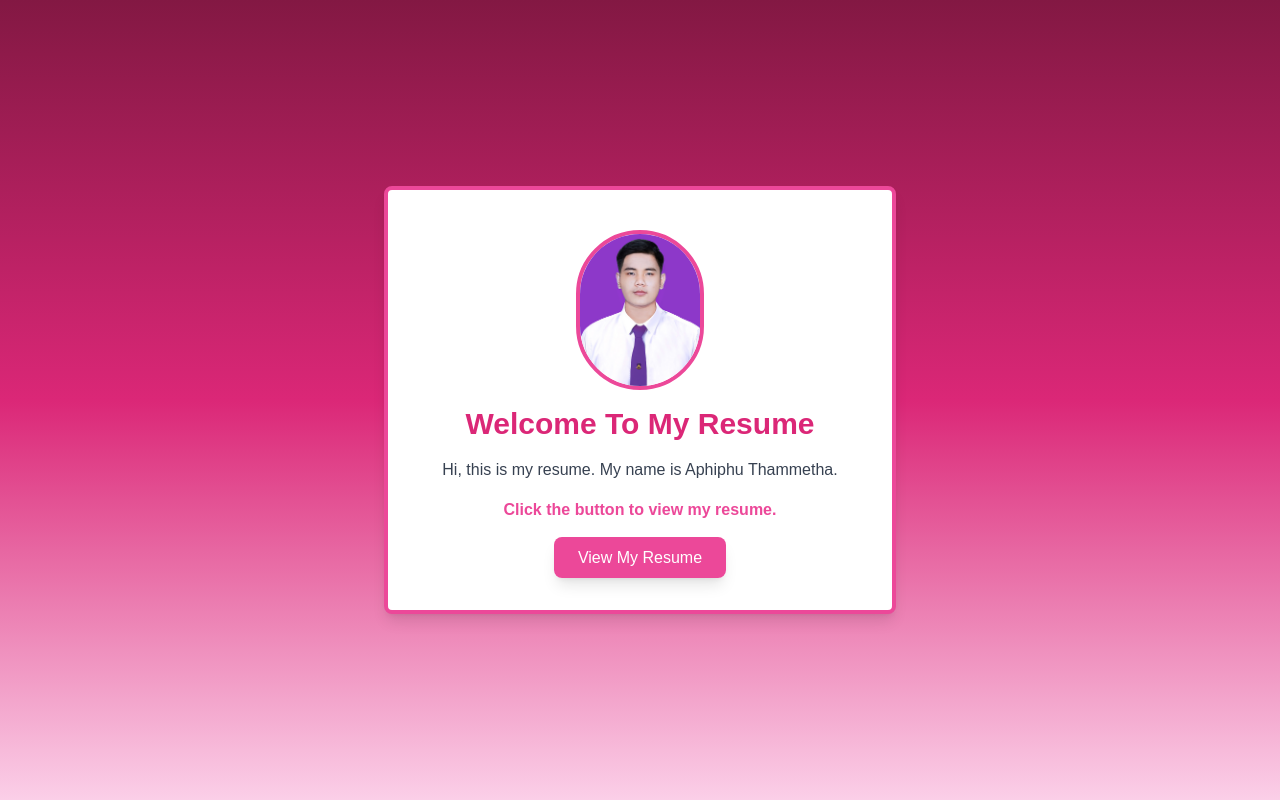
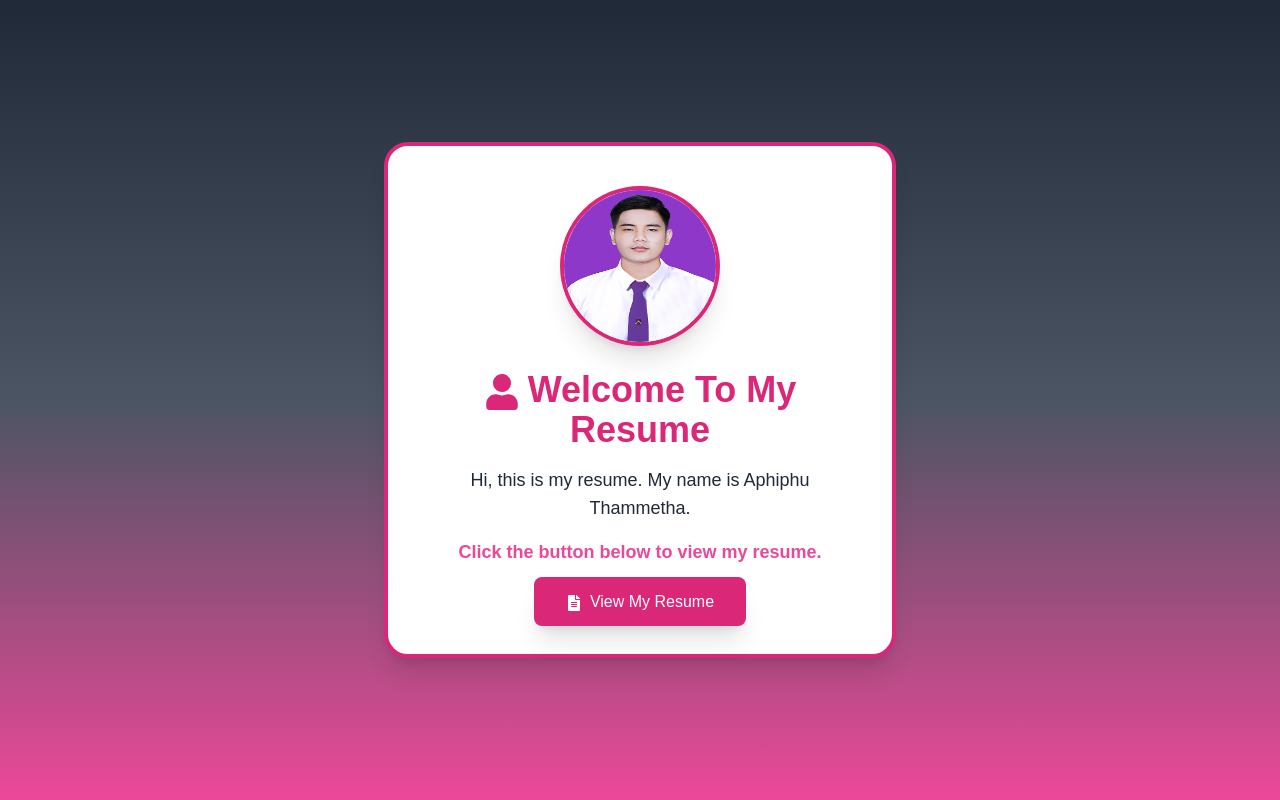
Before and after one commit to Aphiphu1122/my-resume, a Next.js app: page / in a window 1280 px wide. Built offline with nearby package versions, Linux system fonts and the light colour scheme.

Commit message:
Update pageๅ.js

```diff
--- a/app/page.js
+++ b/app/page.js
@@ -1,32 +1,39 @@
 import Link from "next/link";
+import { FaUser, FaFileAlt } from "react-icons/fa"; // Importing icons for a modern look
 
 export default function Home() {
   return (
-    <div className="min-h-screen flex items-center justify-center bg-gradient-to-b from-pink-900 via-pink-600 to-pink-200">
+    <div className="min-h-screen flex items-center justify-center bg-gradient-to-b from-gray-800 via-gray-600 to-pink-500">
 
-      <div className="text-center p-10 max-w-lg w-full bg-white shadow-lg rounded-lg border-4 border-pink-500">
+      <div className="text-center p-10 max-w-lg w-full bg-white shadow-xl rounded-3xl border-4 border-pink-600 transform hover:scale-105 transition-all duration-300">
 
+        {/* Profile Image */}
         <img
           src="/POOH1.jpg"
           alt="Profile Picture"
-          className="w-32 h-34 rounded-full mx-auto mb-4 border-4 border-pink-500"
+          className="w-40 h-40 rounded-full mx-auto mb-6 border-4 border-pink-600 shadow-xl"
         />
 
-        <h1 className="text-3xl font-extrabold text-pink-600 mb-4">
+        {/* Title and Description */}
+        <h1 className="text-4xl font-extrabold text-pink-600 mb-4">
+          <FaUser className="inline-block mr-2 text-pink-600" />
           Welcome To My Resume
         </h1>
 
-        <p className="text-gray-700 mb-4">
+        <p className="text-gray-800 text-lg mb-4">
           Hi, this is my resume. My name is Aphiphu Thammetha.
         </p>
-        <p className="text-pink-500 font-semibold mb-6">
-          Click the button to view my resume.
+
+        <p className="text-pink-500 font-semibold text-lg mb-6">
+          Click the button below to view my resume.
         </p>
 
+        {/* View Resume Button */}
         <Link
           href="/resume"
-          className="bg-pink-500 text-white px-6 py-3 rounded-lg shadow-lg hover:bg-pink-900 transition duration-300"
+          className="bg-pink-600 text-white px-8 py-4 rounded-lg shadow-xl hover:bg-pink-800 transition duration-300 transform hover:scale-105"
         >
+          <FaFileAlt className="inline-block mr-2" />
           View My Resume
         </Link>
       </div>
```
